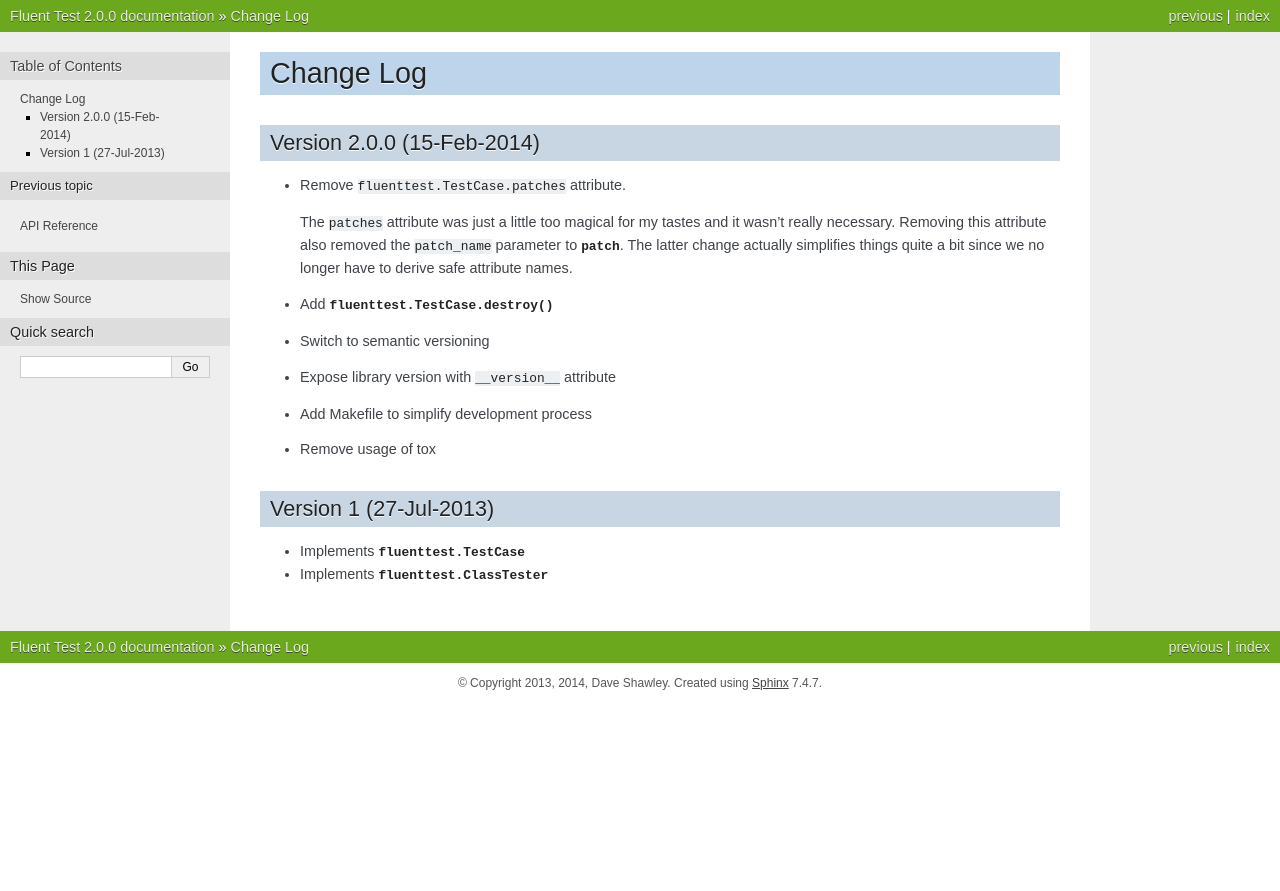
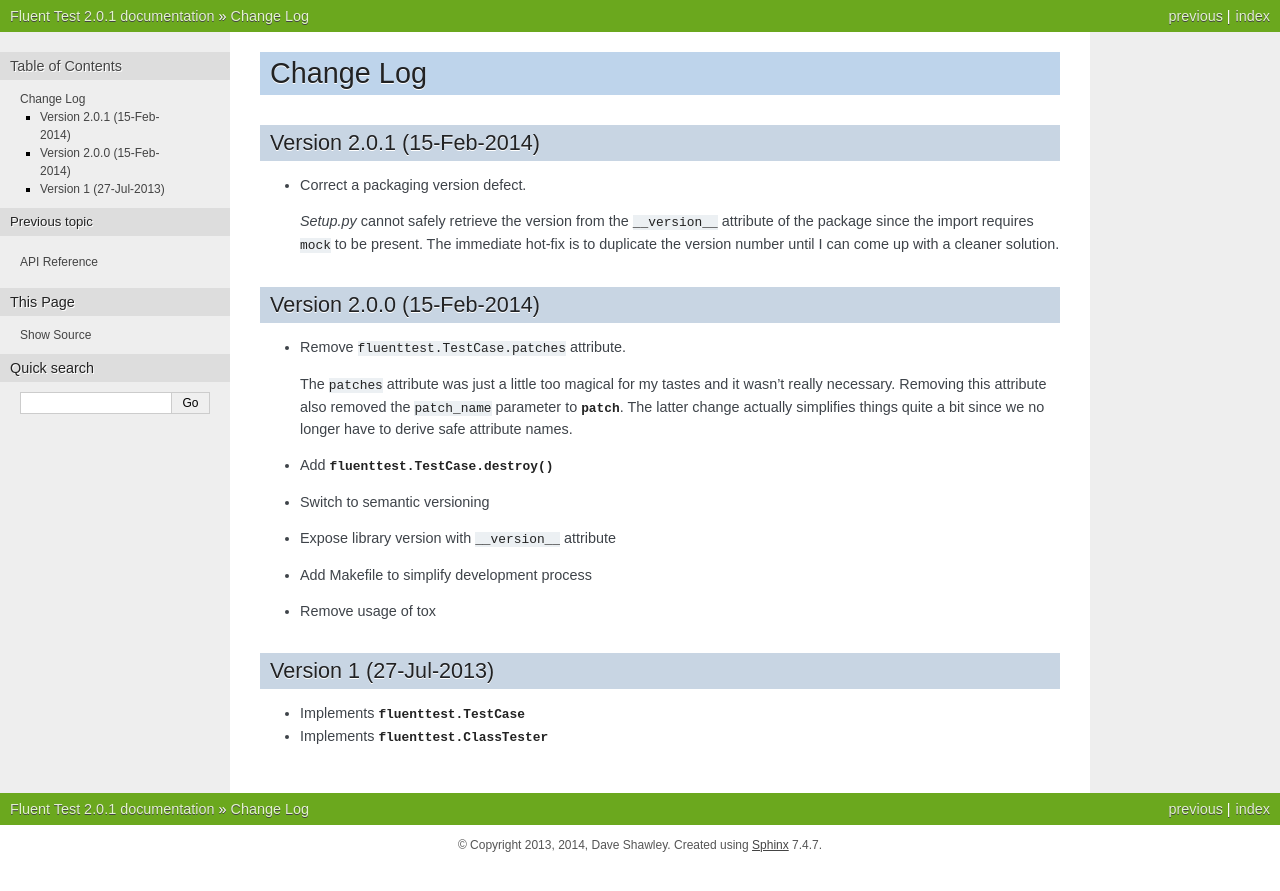
Before and after one commit to movermeyer/fluent-test, a Sphinx documentation site: the page built from doc/changelog.rst, in a window 1280 px wide. Shown: the top 891 px of the page. Built offline with Sphinx 7.4.7, drawn with Linux system fonts in a browser that asks for light colours.

Commit message:
Fix packaging versioning.
The previous introduction of the ``__version__`` attribute was a good
idea; however, it cannot be blindly imported in either *setup.py*
since the package requires that *mock* exist.  This caused the previous
version to fail to install from a source dist.

```diff
--- a/doc/changelog.rst
+++ b/doc/changelog.rst
@@ -1,8 +1,17 @@
 Change Log
 ==========
 
+Version 2.0.1 (15-Feb-2014)
+---------------------------
+- Correct a packaging version defect.
+
+  *Setup.py* cannot safely retrieve the version from the ``__version__``
+  attribute of the package since the import requires ``mock`` to be
+  present.  The immediate hot-fix is to duplicate the version number
+  until I can come up with a cleaner solution.
+
 Version 2.0.0 (15-Feb-2014)
--------------
+---------------------------
 - Remove ``fluenttest.TestCase.patches`` attribute.
 
   The ``patches`` attribute was just a little too magical for my tastes and
--- a/fluenttest/__init__.py
+++ b/fluenttest/__init__.py
@@ -1,7 +1,7 @@
 from fluenttest.class_based import ClassTester, lookup_class, the_class
 from fluenttest.test_case import TestCase
 
-version_info = (2, 0, 0)
+version_info = (2, 0, 1)
 __version__ = '.'.join(str(x) for x in version_info)
 __all__ = [
     'ClassTester',
--- a/setup.py
+++ b/setup.py
@@ -3,7 +3,6 @@ import os.path
 
 from setuptools import find_packages, setup
 
-from fluenttest import __version__
 from setupext import read_requirements_from_file
 
 
@@ -27,7 +26,7 @@ f.close()
 # let setuptools.setup do the real work
 setup(
     name='Fluent-Test',
-    version=__version__,
+    version='2.0.1',
     license='BSD',
     author='Dave Shawley',
     author_email='daveshawley@gmail.com',
```
